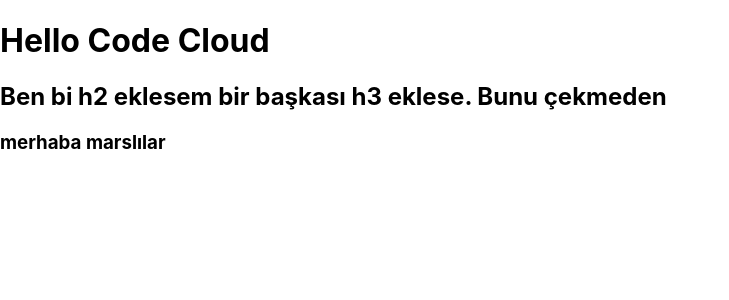
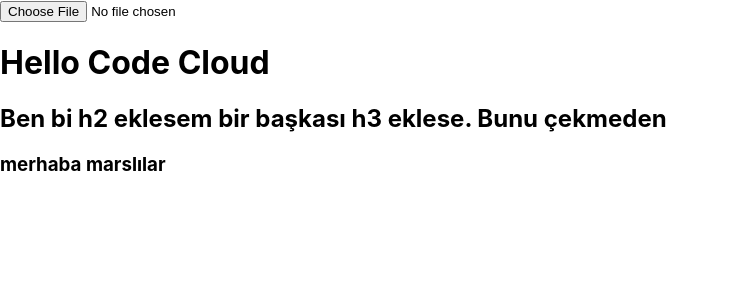
Before and after one commit to CodeCloudClarusway/stock-app, a React (Create React App) app: page / in a window 1280 px wide. Shown: the top 300 px of the page, without its empty margins (0-729 px from the left). Built offline with nearby package versions, Linux system fonts and the light colour scheme.

Commit message:
nil input added

```diff
--- a/src/App.js
+++ b/src/App.js
@@ -2,7 +2,9 @@ function App() {
   return (
     <div>
       <header>
-
+        <div>
+          <input type="file" />
+        </div>
         <h1>Hello Code Cloud</h1>
         <h2>Ben bi h2 eklesem bir başkası h3 eklese. Bunu çekmeden</h2>
 
```
